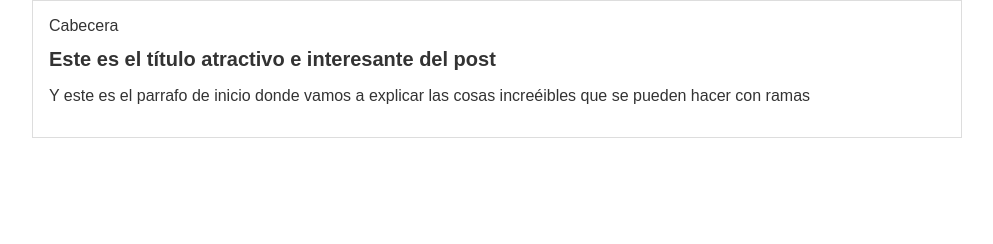
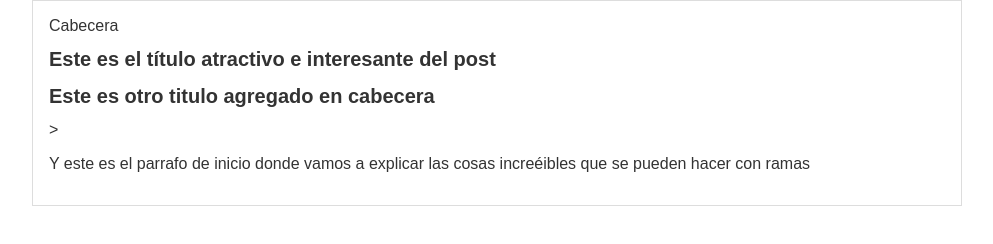
Before and after one commit to MarcoMadera/hyperBlog, a plain HTML site: page index.html in a window 1280 px wide. Shown: the whole page, without its empty margins (143-1136 px from the left). Drawn offline with Linux system fonts and the light colour scheme.

Commit message:
Se le agrego un texto de cabecera.

```diff
--- a/index.html
+++ b/index.html
@@ -11,6 +11,8 @@
       </div>
       <div id="post">
         <h1>Este es el título atractivo e interesante del post</h1>
+        <h1>Este es otro titulo agregado en cabecera</h1>
+        >
         <p>
           Y este es el parrafo de inicio donde vamos a explicar las cosas
           increéibles que se pueden hacer con ramas
```
